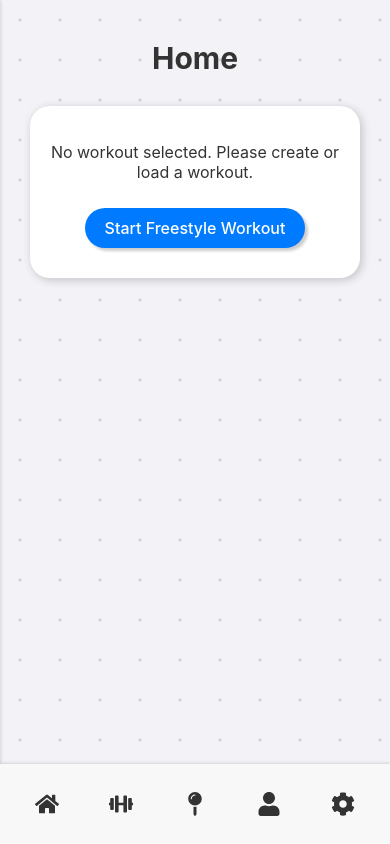
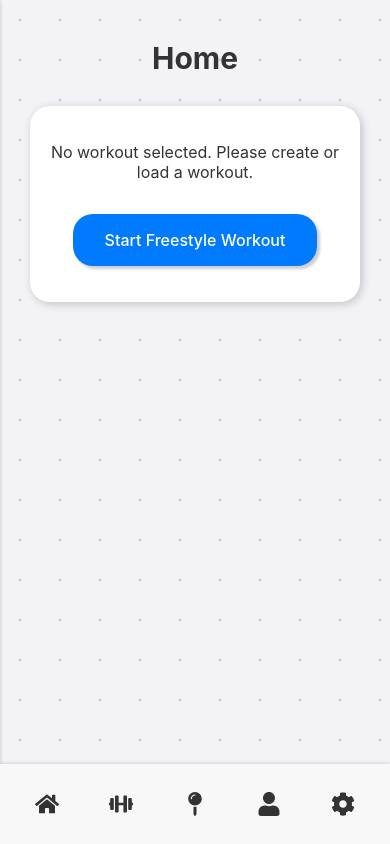
Before and after one commit to Jararered/fitness-framework, a React (Vite) app: page / in a window 390 px wide. Built offline with nearby package versions, Linux system fonts and the light colour scheme.

Commit message:
Update CSS styles: adjust margins, paddings, and font sizes for improved layout and responsiveness

```diff
--- a/src/App.css
+++ b/src/App.css
@@ -8,12 +8,12 @@
 body {
     margin: 0;
     padding: 0;
-    margin-bottom: 80px;
+    margin-bottom: 5rem;
 
     color: #333;
     background-color: #f2f2f7;
-    background-image: radial-gradient(circle, #d2d2d2 1px, transparent 2px);
-    background-size: 40px 40px;
+    background-image: radial-gradient(circle, #d2d2d2 0.0625rem, transparent 0.125rem);
+    background-size: 2.5rem 2.5rem;
 }
 
 div.horizontal {
@@ -38,11 +38,11 @@ button {
     cursor: pointer;
     font-family: inherit;
     font-weight: 500;
-    margin: 10px;
+    margin: 1rem;
     outline: none;
-    padding: 10px 20px;
+    padding: 1rem 2rem;
     transition: 100ms;
-    font-size: 1em;
+    font-size: 1rem;
 }
 
 button:hover {
@@ -59,32 +59,32 @@ button:active {
 
 select {
     appearance: auto;
-    height: 40px;
-    max-width: 250px;
+    height: 2.5rem;
+    max-width: 15.625rem;
 }
 
 ul {
-    margin-top: 10px;
-    margin-bottom: 10px;
+    margin-top: 0.625rem;
+    margin-bottom: 0.625rem;
 
     padding: 0;
 }
 
 h1 {
-    margin: 30px;
-    font-size: 30px;
+    margin: 1.875rem;
+    font-size: 1.875rem;
     font-weight: bold;
 }
 
 h2 {
-    font-size: 24px;
+    font-size: 1.5rem;
     font-weight: bold;
-    margin: 10px;
+    margin: 0.625rem;
 }
 
 .main-content {
-    margin-left: 80px;
-    padding: 10px;
+    margin-left: 5rem;
+    padding: 0.625rem;
 }
 
 @media (max-width: 768px) {
```
